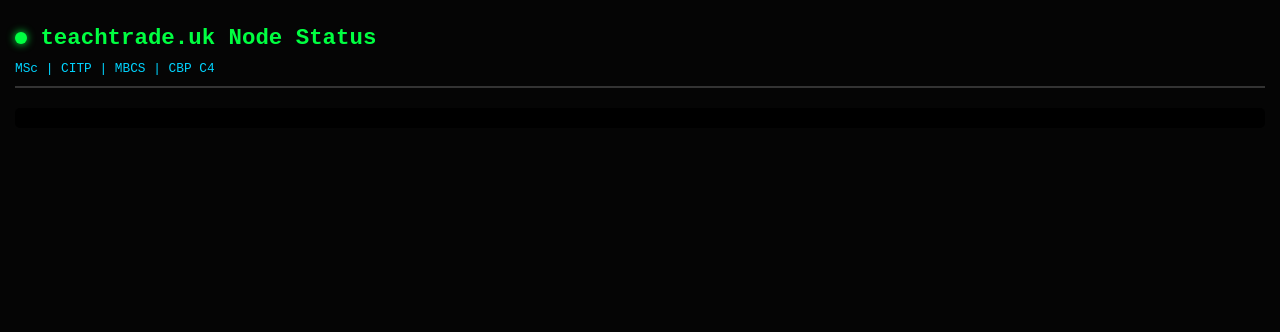
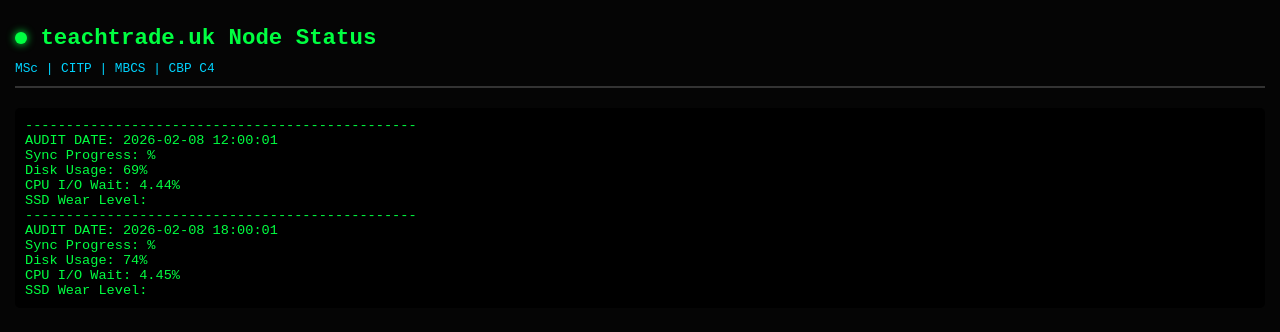
Before and after one commit to ekeleu/Blockchain-Node-Ops, a plain HTML site: page index.html in a window 1280 px wide. Drawn offline with Linux system fonts and the light colour scheme.

```diff
--- a/index.html
+++ b/index.html
@@ -19,7 +19,7 @@
         <div class="creds">MSc | CITP | MBCS | CBP C4</div>
     </div>
     <div class="log-container">
-
+        ------------------------------------------------<br>AUDIT DATE: 2026-02-08 12:00:01<br>Sync Progress: %<br>Disk Usage: 69%<br>CPU I/O Wait: 4.44%<br>SSD Wear Level:<br>------------------------------------------------<br>AUDIT DATE: 2026-02-08 18:00:01<br>Sync Progress: %<br>Disk Usage: 74%<br>CPU I/O Wait: 4.45%<br>SSD Wear Level:
     </div>
 </body>
 </html>
```
